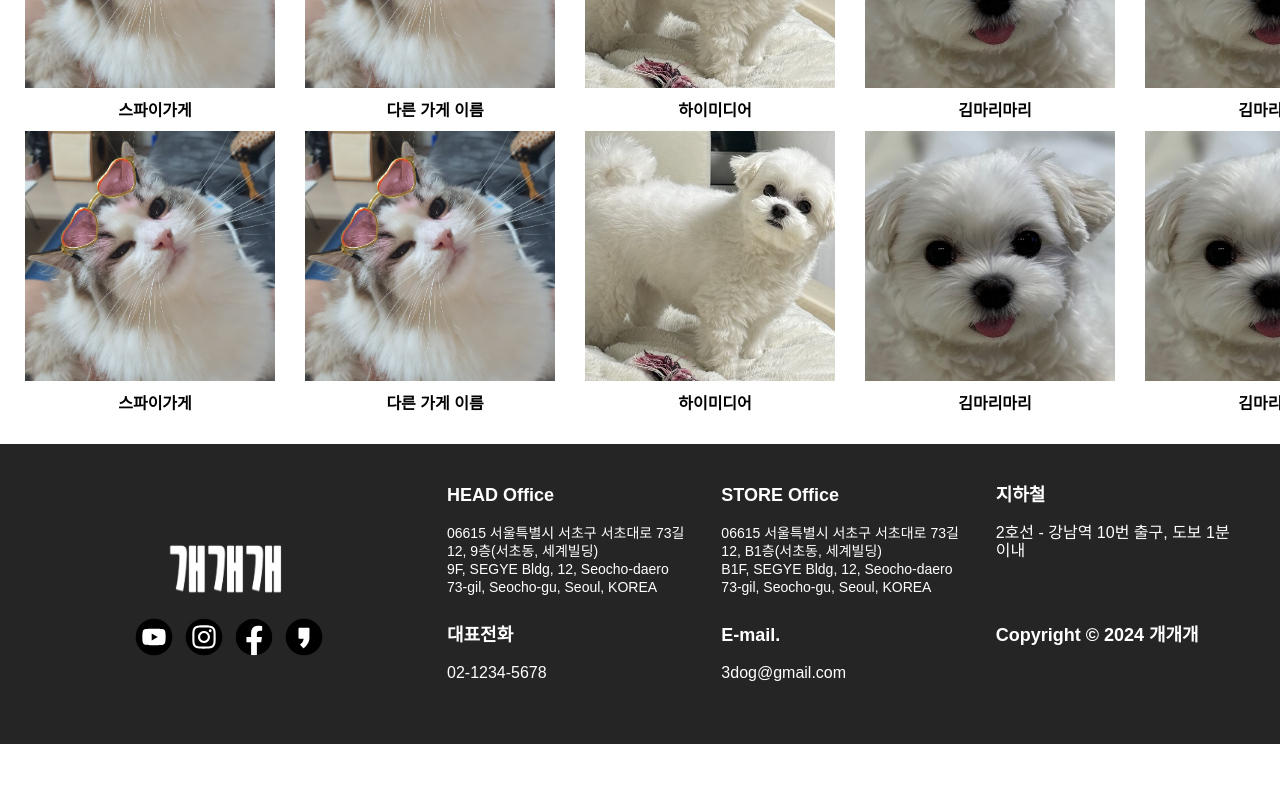
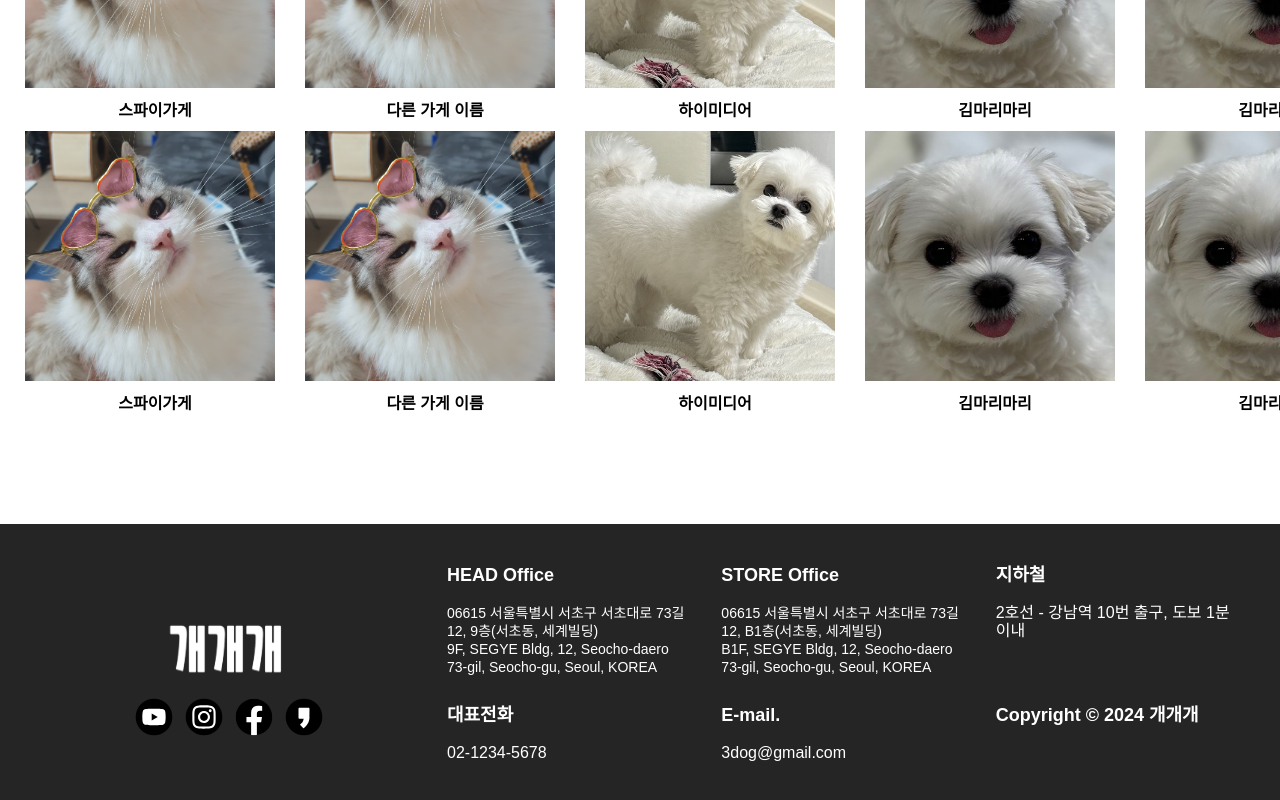
Before and after one commit to djfksdl/vue-threedog, a Vue app: page / in a window 1280 px wide. Shown: the part 2399-3199 px from the top of the page. Before the commit the page ends 3143 px from the top, so only its background shows below. Built offline with nearby package versions, Linux system fonts and the light colour scheme.

Commit message:
qweqweqwe

```diff
--- a/src/views/potal/MainView.vue
+++ b/src/views/potal/MainView.vue
@@ -89,7 +89,7 @@
         </div>
       </div><!-- rank -->
     </div><!-- potal-main-container -->
-    <AppFooter />
+    <AppFooter id="AppFooter"/>
   </div><!-- wrap -->
 </template>
 
@@ -226,7 +226,7 @@ export default {
   margin: 80px 0 40px 25px;
 }
 
-.AppFooter {
-  margin-top: 40px;
+#AppFooter {
+  margin-top: 100px;
 }
 </style>
```
